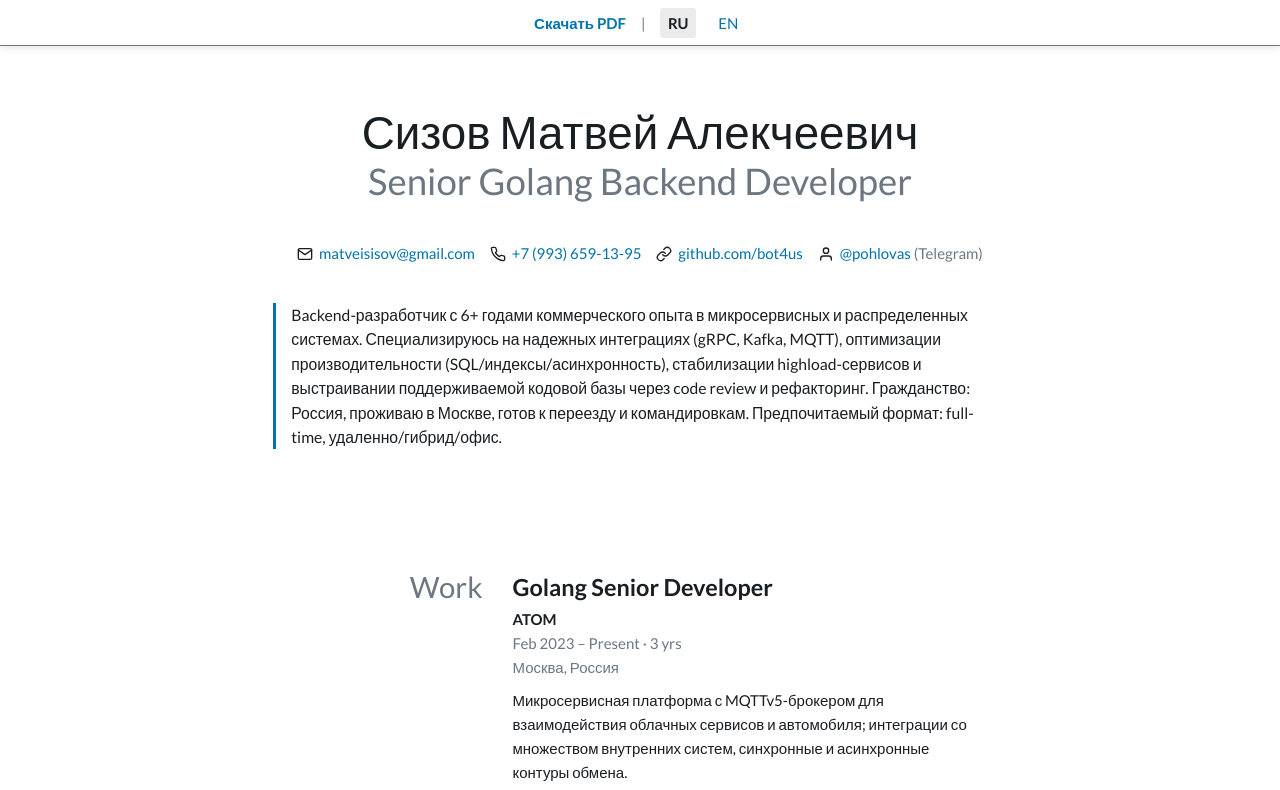
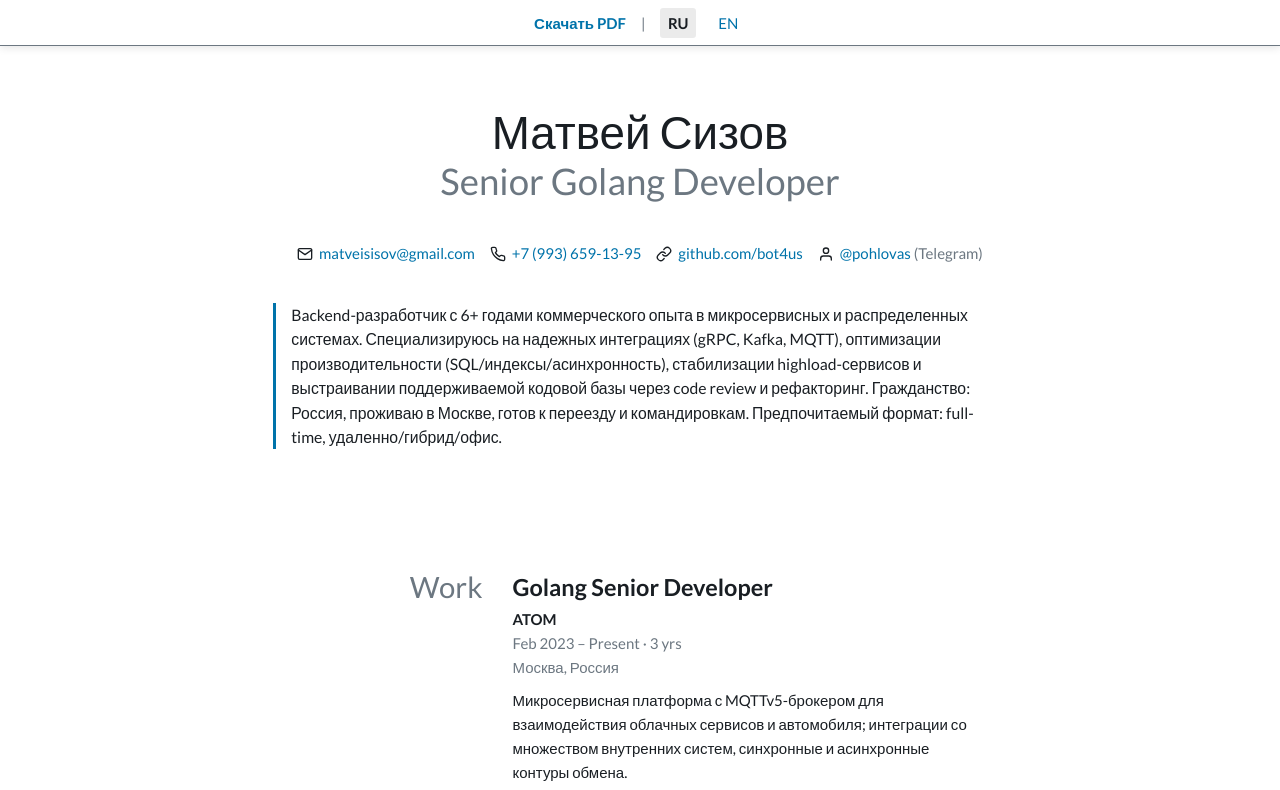
Before and after one commit to bot4us/bot4us, a website: page docs/resume/ru/index.html in a window 1280 px wide. Shown: the top 790 px of the page. Drawn offline with Linux system fonts and the light colour scheme.

Commit message:
chore: generate resume

```diff
--- a/docs/resume/ru/index.html
+++ b/docs/resume/ru/index.html
@@ -3,7 +3,7 @@
       <head>
         <meta charset="utf-8" />
 
-    <title>Сизов Матвей Алекчеевич</title>
+    <title>Матвей Сизов</title>
     <meta name="description" content="Backend-разработчик с 6+ годами коммерческого опыта в микросервисных и распределенных системах. Специализируюсь на надежных интеграциях (gRPC, Kafka, MQTT), оптимизации производительности (SQL/индексы/асинхронность), стабилизации highload-сервисов и выстраивании поддерживаемой кодовой базы через code review и рефакторинг. Гражданство: Россия, проживаю в Москве, готов к переезду и командировкам. Предпочитаемый формат: full-time, удаленно/гибрид/офис." />
 
         <meta name="viewport" content="width=device-width, initial-scale=1" />
@@ -87,7 +87,7 @@ customElements.define('time-duration', TimeDuration)
 
     <header class="masthead">
 
-      <div><h1>Сизов Матвей Алекчеевич</h1> <h2>Senior Golang Backend Developer</h2></div>
+      <div><h1>Матвей Сизов</h1> <h2>Senior Golang Developer</h2></div>
       <article><p>Backend-разработчик с 6+ годами коммерческого опыта в микросервисных и распределенных системах. Специализируюсь на надежных интеграциях (gRPC, Kafka, MQTT), оптимизации производительности (SQL/индексы/асинхронность), стабилизации highload-сервисов и выстраивании поддерживаемой кодовой базы через code review и рефакторинг. Гражданство: Россия, проживаю в Москве, готов к переезду и командировкам. Предпочитаемый формат: full-time, удаленно/гибрид/офис.</p></article>
       <ul class="icon-list">
 
```
Also changed, not shown: docs/resume/en/index.html (+2 -2 lines), 2 other files.
